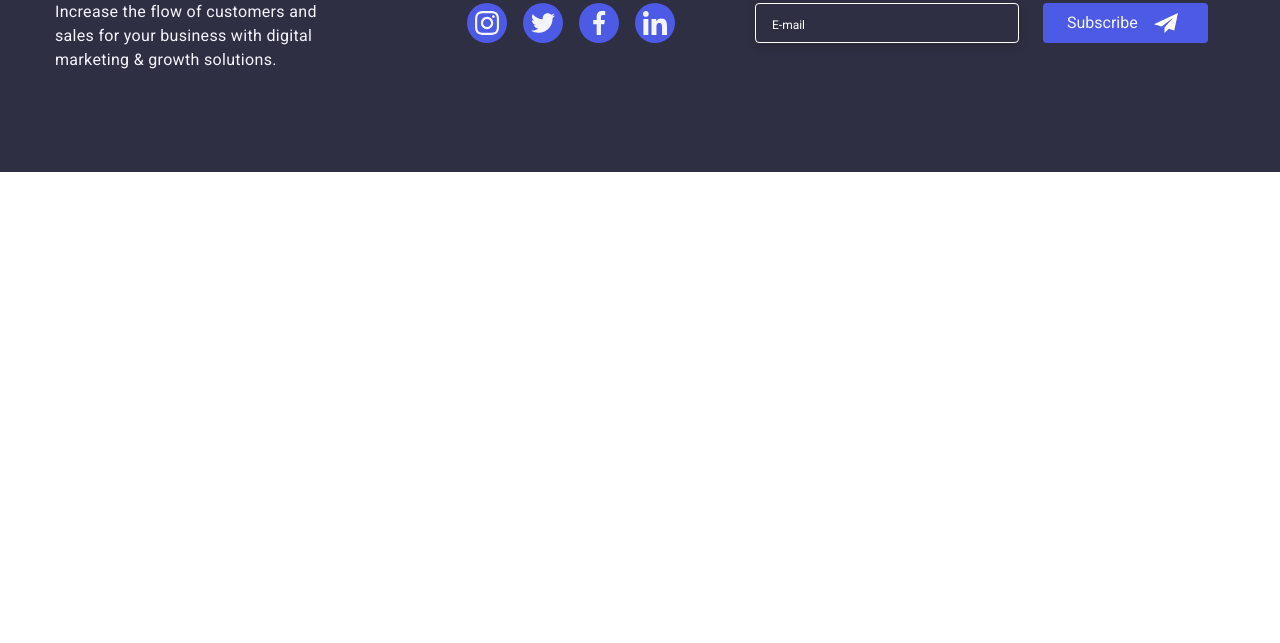
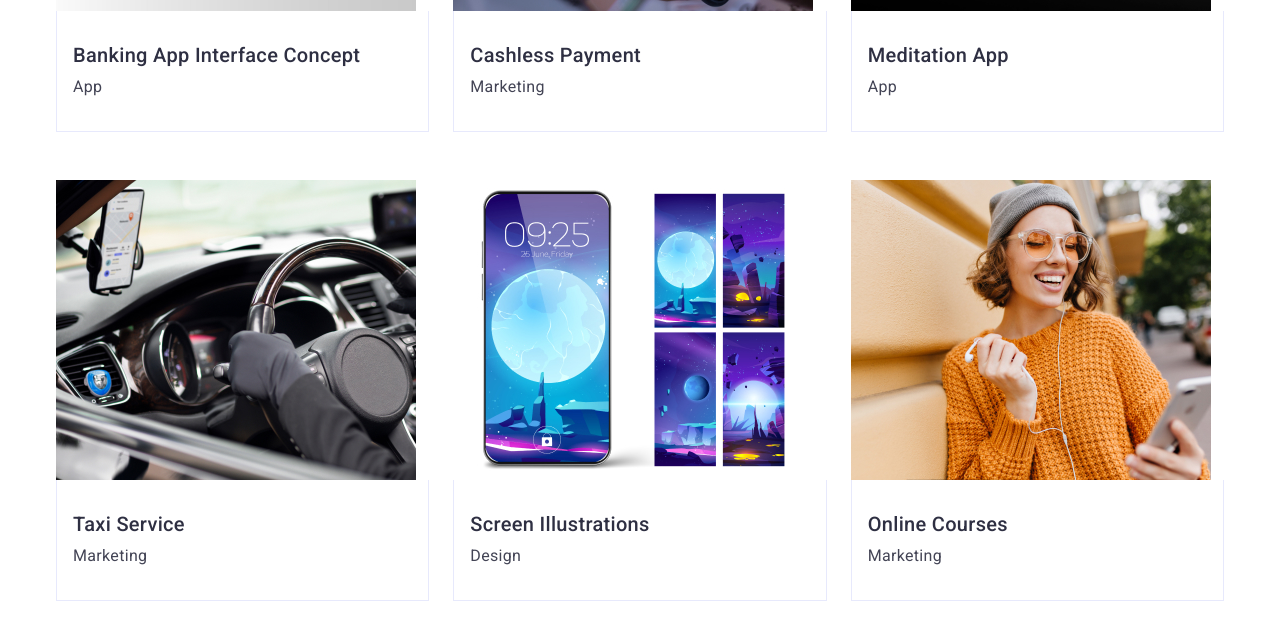
Before and after one commit to Vlad0si4/goit-markup-hw-07, a plain HTML site: page portfolio.html in a window 1280 px wide. Shown: the part 610-1253 px from the top of the page. Before the commit the page ends 800 px from the top, so only its background shows below. Drawn offline with nearby package versions, Linux system fonts and the light colour scheme.

Commit message:
Update portfolio.html

```diff
--- a/portfolio.html
+++ b/portfolio.html
@@ -73,7 +73,7 @@
         </ul>
 
         <!-- Row  -->
-        <!-- <ul class="portfolio-list">
+        <ul class="portfolio-list">
           <li class="portfolio-item">
             <a class="portfolio-item__link" href="">
               <div class="over-wrapper">
```
